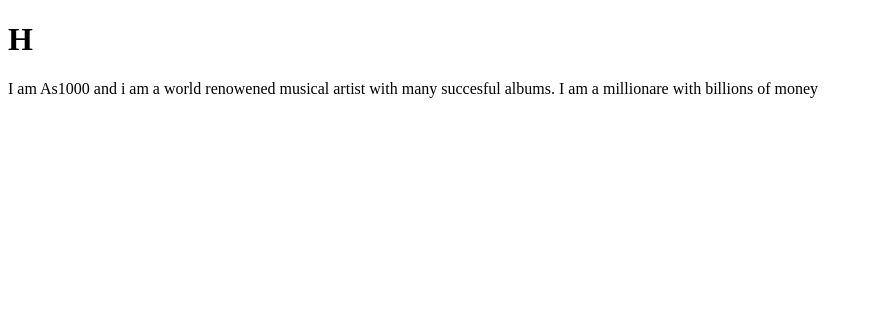
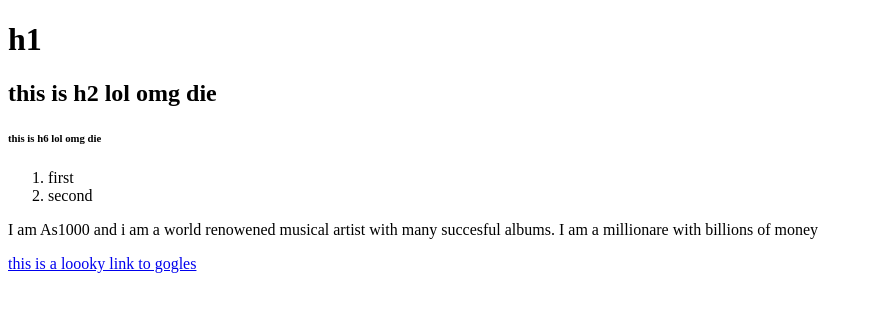
Before and after one commit to pixelfire1/pixelfire1.github.io, a plain HTML site: page index.html in a window 1280 px wide. Shown: the whole page, without its empty margins (0-872 px from the left). Drawn offline with Linux system fonts and the light colour scheme.

Commit message:
Update index.html

```diff
--- a/index.html
+++ b/index.html
@@ -1,7 +1,14 @@
- <!DOCTYPE html>
+<!DOCTYPE html>
 <html>
 <body>
-<h1>H</h1>
+<h1>h1</h1>
+<h2>this is h2 lol omg die</h2>
+<h6>this is h6 lol omg die</h6>
+<ol>
+<li>first</li>
+<li>second</li>
+</ol>
 <p>I am As1000 and i am a world renowened musical artist with many succesful albums. I am a millionare with billions of money</p>
+<a href="www.google.com">this is a loooky link to gogles</a>
 </body>
 </html>
```
